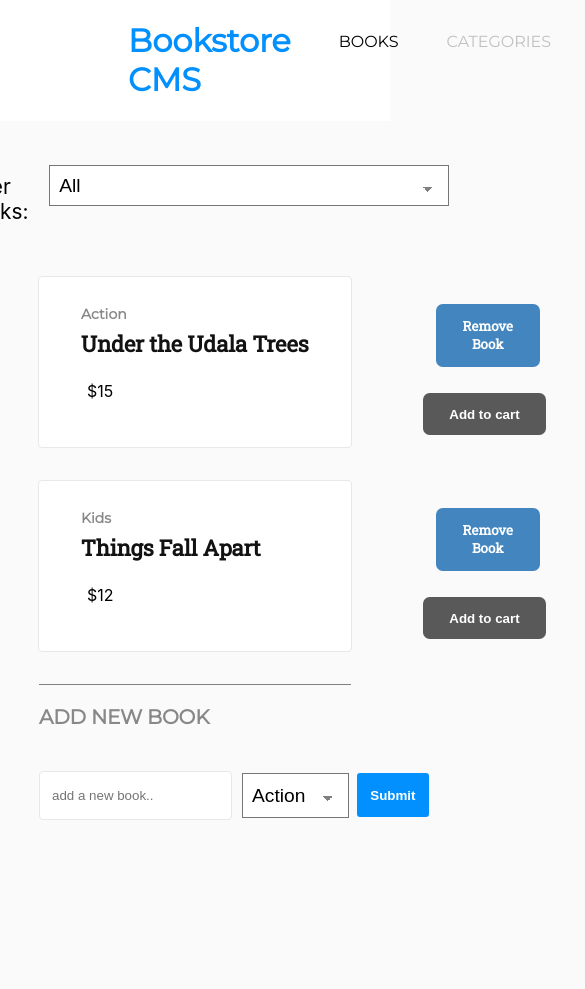
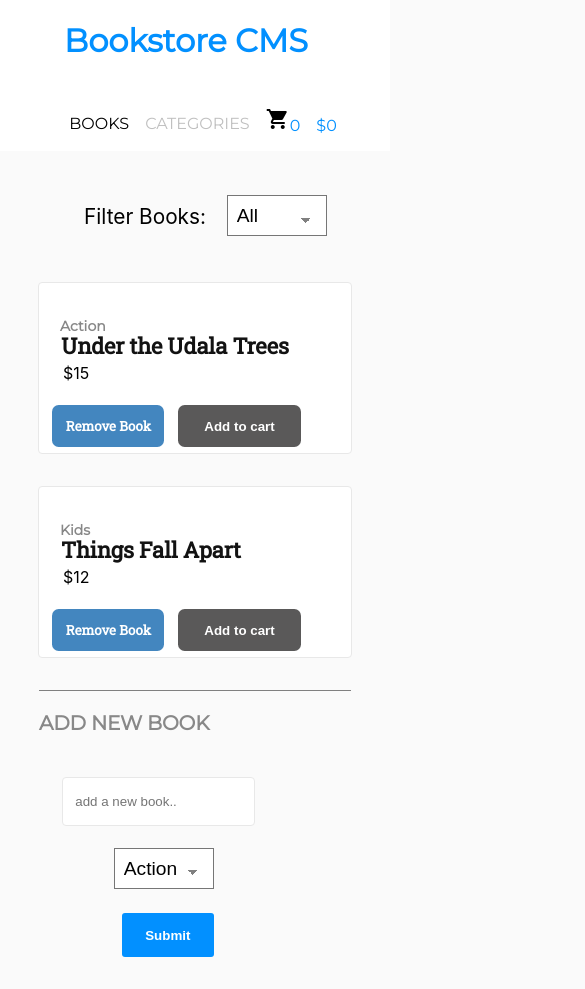
Before and after one commit to onedebos/redux-bookstore, a React (Create React App) app: page / in a window 390 px wide. Shown: the top 989 px of the page, 585 px wide, since content can reach past the window. Before the commit the page ends 862 px from the top, so only its background shows below. Built offline with nearby package versions, Linux system fonts and the light colour scheme.

Commit message:
style for mobile

```diff
--- a/src/components/Book.js
+++ b/src/components/Book.js
@@ -9,7 +9,7 @@ function Book({ book, deleteBook, addToCart }) {
 
   return (
     <div className="Book-Panel">
-      <div>
+      <div className="bookInfo">
         <p className="Book-cat">{book.category}</p>
         <h2 className="title">{book.title}</h2>
         <p>${book.price}</p>
--- a/src/containers/BooksForm.js
+++ b/src/containers/BooksForm.js
@@ -59,6 +59,7 @@ class BooksForm extends React.Component {
     return (
       <form onSubmit={this.handleSubmit} className="addBookForm">
         <div className="form-title">ADD NEW BOOK</div>
+        <div className="formWrapper">
           <div className="add-book">
             <input
               className="add-book-input"
@@ -80,6 +81,7 @@ class BooksForm extends React.Component {
               Submit
             </button>
           </div>
+        </div>
       </form>
     );
   }
--- a/src/style/Book.css
+++ b/src/style/Book.css
@@ -61,3 +61,36 @@
   background-color: rgb(90, 89, 89);
   color: white;
 }
+
+@media (min-width: 350px) and (max-width: 575px) {
+  .Book-Panel {
+    display: flex;
+    flex-direction: column;
+  }
+  .bookInfo {
+    display: flex;
+    flex-direction: column;
+  }
+
+  .bookInfo p {
+    margin-left: 1.5em;
+  }
+
+  .buttons {
+    display: flex;
+  }
+
+  .remove {
+    margin: 0 1em;
+    padding: 0.5em 1em;
+  }
+  .title {
+    margin: 0 1em;
+
+    height: 0;
+  }
+
+  .Book-cat {
+    height: 0;
+  }
+}
--- a/src/style/BooksForm.css
+++ b/src/style/BooksForm.css
@@ -63,3 +63,22 @@ form {
 .addBookForm {
   width: 80%;
 }
+
+@media (min-width: 300px) and (max-width: 575px) {
+  .formWrapper {
+    display: flex;
+    flex-direction: column;
+    width: 80%;
+    flex-wrap: wrap;
+  }
+
+  .add-book {
+    flex-wrap: wrap;
+    width: 100px;
+    justify-content: center;
+  }
+
+  .add-book-btn {
+    width: 200px;
+  }
+}
--- a/src/style/CategoryFilter.css
+++ b/src/style/CategoryFilter.css
@@ -3,6 +3,7 @@
   justify-content: center;
   align-content: center;
   margin: 2em auto;
+  width: 80%;
 }
 
 span {
@@ -26,17 +27,16 @@ span {
 }
 
 .arrow {
-  background-image:
-  linear-gradient(45deg, transparent 50%, gray 50%),
-  linear-gradient(135deg, gray 50%, transparent 50%),
-  linear-gradient(to right, transparent, transparent);
-background-position:
-  calc(100% - 20px) calc(1em + 2px),
-  calc(100% - 15px) calc(1em + 2px),
-  100% 0;
-background-size:
-  5px 5px,
-  5px 5px,
-  28px 40px;
-background-repeat: no-repeat;
+  background-image: linear-gradient(45deg, transparent 50%, gray 50%),
+    linear-gradient(135deg, gray 50%, transparent 50%),
+    linear-gradient(to right, transparent, transparent);
+  background-position: calc(100% - 20px) calc(1em + 2px), calc(100% - 15px) calc(1em + 2px), 100% 0;
+  background-size: 5px 5px, 5px 5px, 28px 40px;
+  background-repeat: no-repeat;
 }
+
+@media (min-width: 350px) and (max-width: 415px) {
+  .filter-books {
+    width: 100px;
+  }
+}
--- a/src/style/Menu.css
+++ b/src/style/Menu.css
@@ -43,3 +43,20 @@ p:hover {
 .price {
   padding-left: 1em;
 }
+
+@media (min-width: 350px) and (max-width: 415px) {
+  .menu {
+    flex-direction: column;
+  }
+
+  h1 {
+    margin-left: 2em;
+  }
+
+  .cartMenu {
+    justify-content: center;
+  }
+  p {
+    margin-left: 1em;
+  }
+}
```
Lines whose indentation alone changed are shown as unchanged.
